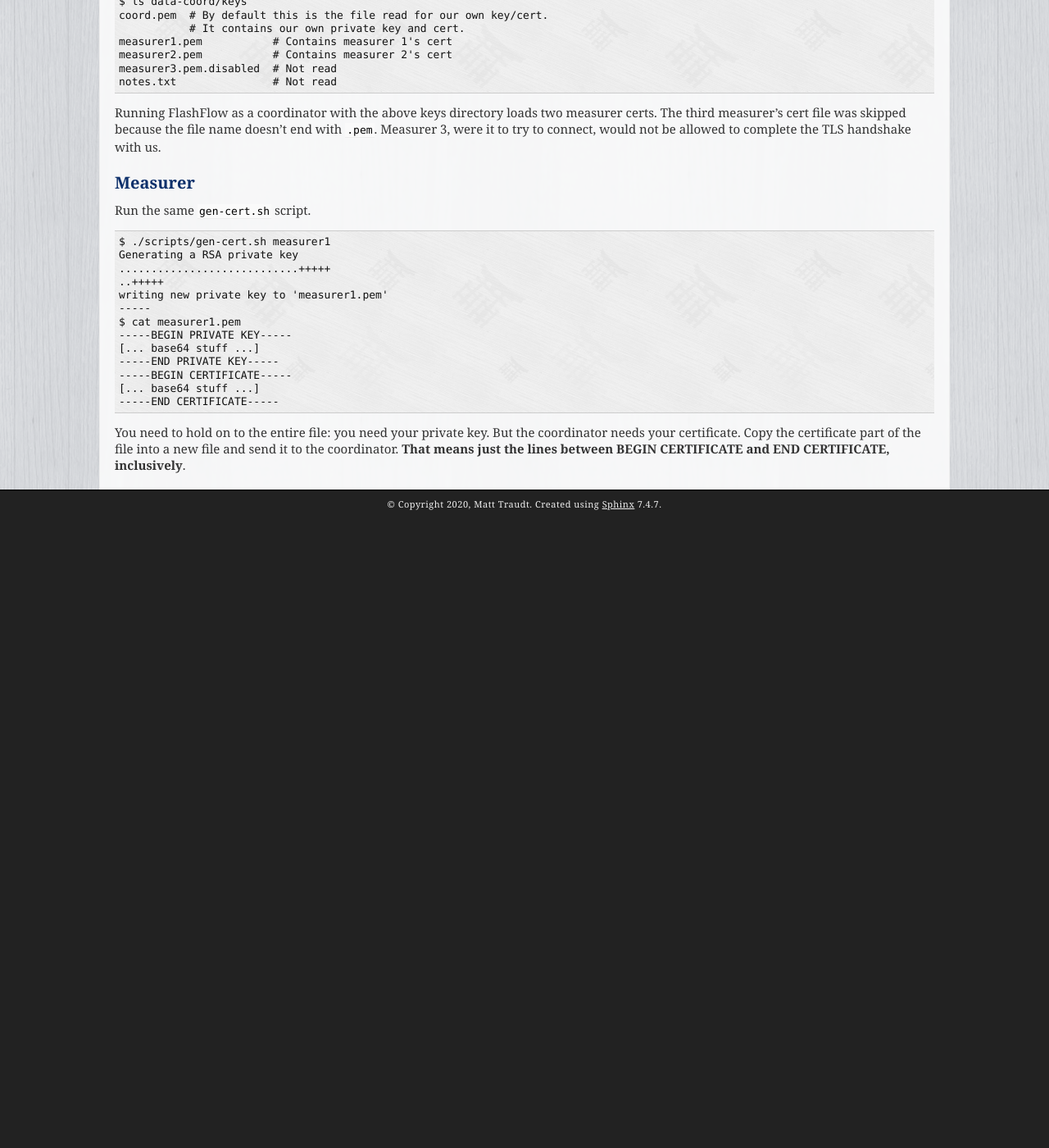
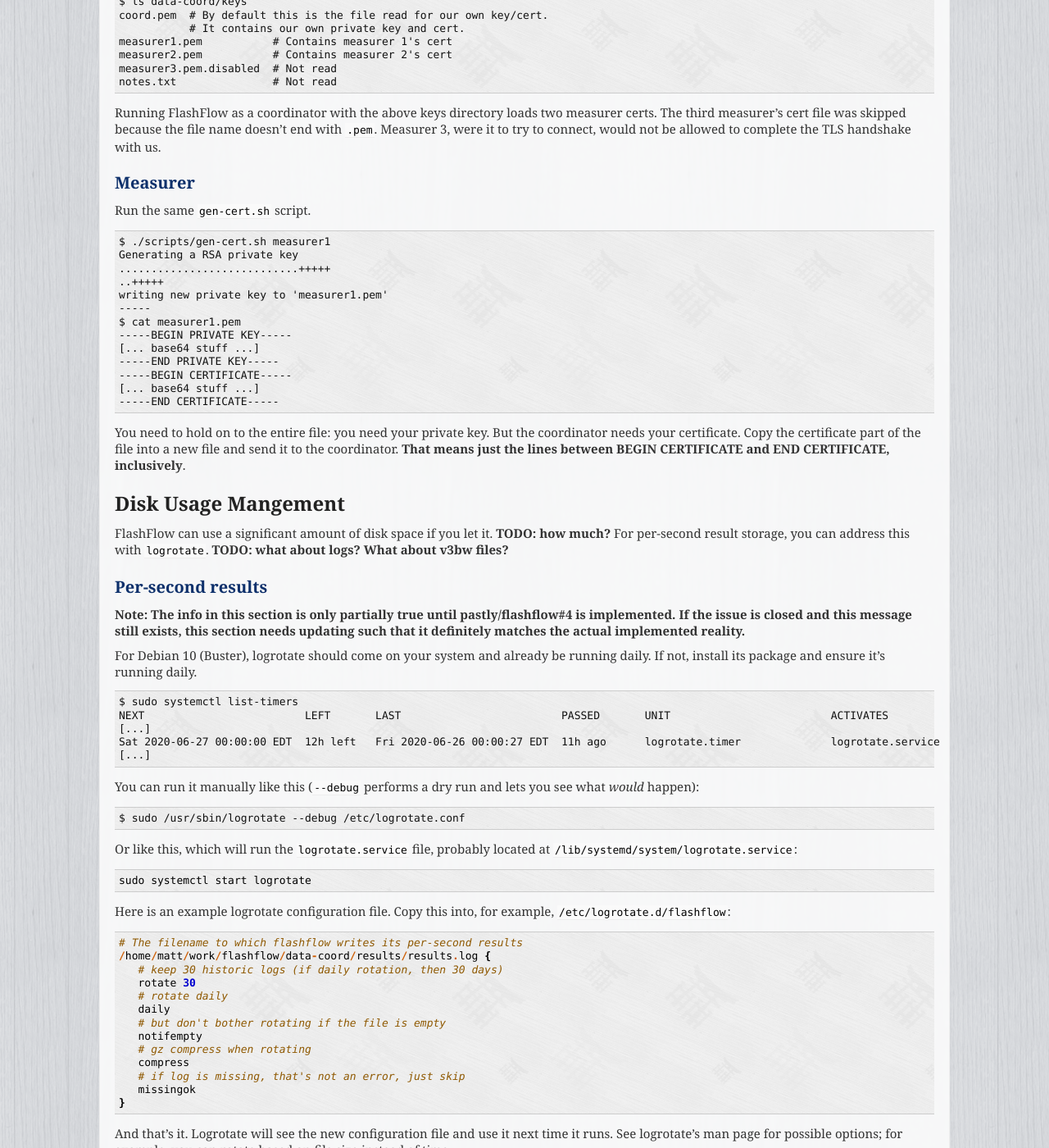
Before and after one commit to pastly/flashflow, a Sphinx documentation site: the page built from docs/DEPLOY.rst, in a window 1280 px wide and 1400 px high, scrolled down 732 px. Shown: the whole window at 82% size. Built offline with Sphinx 7.4.7, drawn with Linux system fonts in a browser that asks for light colours; pages that are not in the unit, such as notebooks, are missing from menus; before the commit the page ends 1362 px from its top, so only the background shows below that; some of the changed text lies outside the part shown.

Commit message:
WIP v3bw generation
relates to pastly/flashflow#4

```diff
--- a/docs/DEPLOY.rst
+++ b/docs/DEPLOY.rst
@@ -78,3 +78,89 @@
 coordinator needs your certificate. Copy the certificate part of the file into
 a new file and send it to the coordinator. **That means just the lines between
 BEGIN CERTIFICATE and END CERTIFICATE, inclusively**.
+
+Disk Usage Mangement
+--------------------
+
+FlashFlow can use a significant amount of disk space if you let it. **TODO: how
+much?** For per-second result storage, you can address this with ``logrotate``.
+**TODO: what about logs? What about v3bw files?**
+
+Per-second results
+^^^^^^^^^^^^^^^^^^
+
+**Note: The info in this section is only partially true until
+pastly/flashflow#4 is implemented. If the issue is closed and this message
+still exists, this section needs updating such that it definitely matches the
+actual implemented reality.**
+
+For Debian 10 (Buster), logrotate should come on your system and already be
+running daily. If not, install its package and ensure it's running daily.
+
+::
+
+   $ sudo systemctl list-timers
+   NEXT                         LEFT       LAST                         PASSED       UNIT                         ACTIVATES
+   [...]
+   Sat 2020-06-27 00:00:00 EDT  12h left   Fri 2020-06-26 00:00:27 EDT  11h ago      logrotate.timer              logrotate.service
+   [...]
+
+You can run it manually like this (``--debug`` performs a dry run and lets you
+see what *would* happen)::
+
+   $ sudo /usr/sbin/logrotate --debug /etc/logrotate.conf
+
+Or like this, which will run the ``logrotate.service`` file, probably located
+at ``/lib/systemd/system/logrotate.service``::
+
+   sudo systemctl start logrotate
+
+Here is an example logrotate configuration file. Copy this into, for example,
+``/etc/logrotate.d/flashflow``::
+
+   # The filename to which flashflow writes its per-second results
+   /home/matt/work/flashflow/data-coord/results/results.log {
+      # keep 30 historic logs (if daily rotation, then 30 days)
+      rotate 30
+      # rotate daily
+      daily
+      # but don't bother rotating if the file is empty
+      notifempty
+      # gz compress when rotating
+      compress
+      # if log is missing, that's not an error, just skip
+      missingok
+   }
+
+And that's it. Logrotate will see the new configuration file and use it next
+time it runs. See logrotate's man page for possible options; for example, you
+can rotate based on file size instead of time.
+
+When generating v3bw files, FlashFlow reads the most recent few per-second
+results files until it has gone far enough back into history. **TODO: how far
+back? It's expected to be no more than a few days.** *Recent* is defined as the
+files' modification times, not the lexicographic sort order of the filenames.
+FlashFlow does this so that it doesn't have to care what your rotate naming
+scheme is: configuring logrotate to append integers (e.g. ``results.log.1.gz``)
+results in newer files sorting *sooner*, while configuring logrotate to append
+a date (e.g.  ``results.log.20200630.gz``) results in newer files sorting
+*later*. Doing it based on modification time means FlashFlow doesn't care your
+preference.
+
+The one thing FlashFlow *does* care about is that simply appending a ``*``
+after your configured results file path will correctly glob *all* results
+files. Don't configure logrotate to move them somewhere else.
+
+With this config::
+
+   [coord]
+   datadir = data-coord
+   resultsdir = ${datadir}/results
+   results_log = ${resultsdir}/results.log
+
+Then ``ls data-coord/results/results.log*`` will find all results files::
+
+   $ ls -l data-coord/results/results.log*
+   -rw-r--r-- 1 matt matt    0 Jun 26 11:34 data-coord/results/results.log
+   -rw-r--r-- 1 matt matt  634 Jun 26 11:34 data-coord/results/results.log.1.gz
+   -rw-r--r-- 1 matt matt 8619 Jun 26 03:50 data-coord/results/results.log.2.gz
```
Also changed, not shown: 3 other files.
